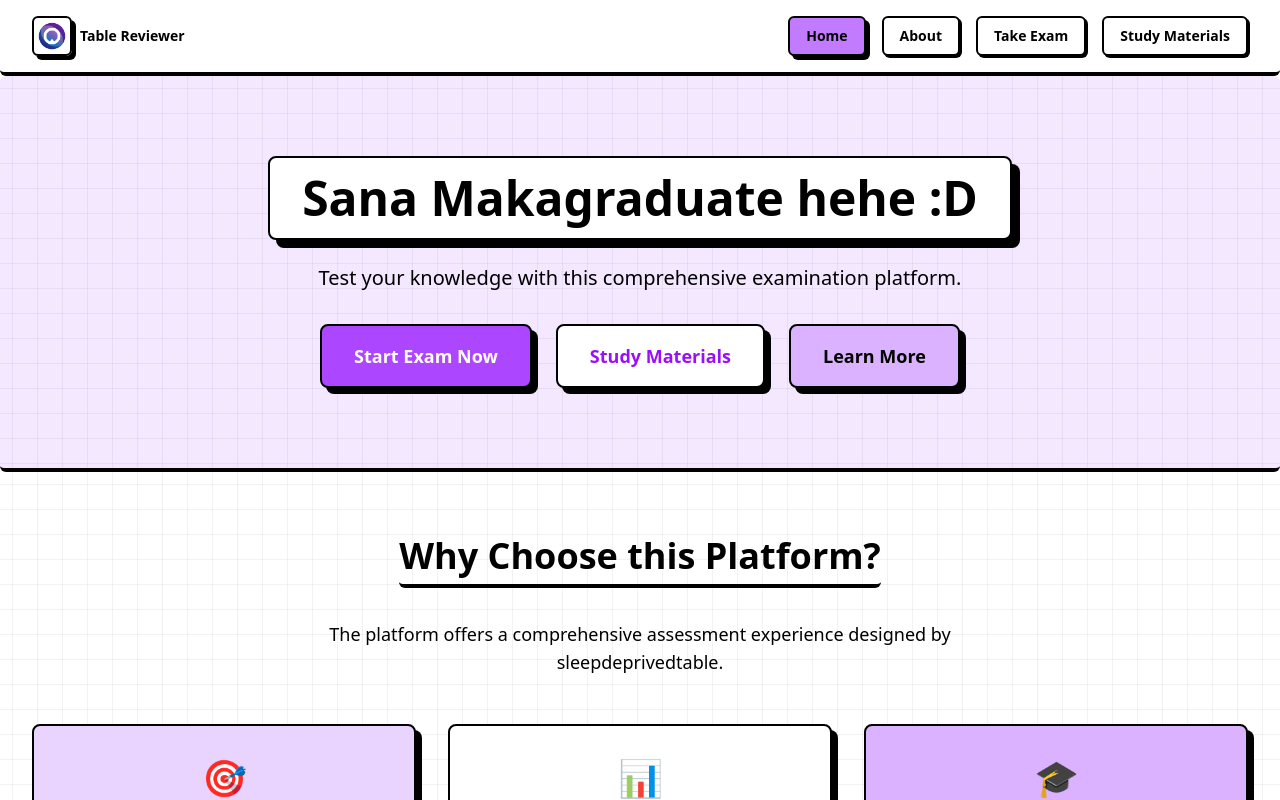
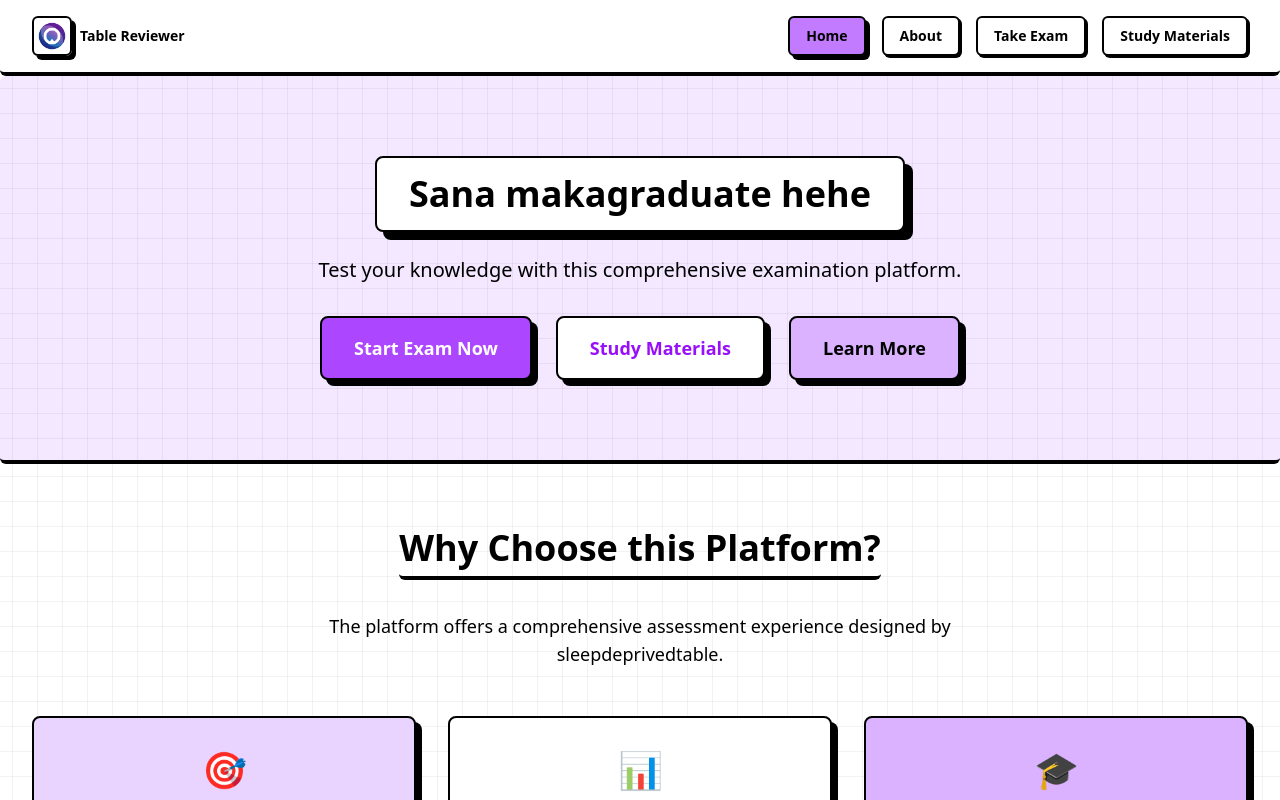
Before and after one commit to auxghlann/table_reviewer, a React (Vite) app: page / in a window 1280 px wide. Shown: the top 800 px of the page. Built offline with nearby package versions, Linux system fonts and the light colour scheme.

Commit message:
UI: fix home header

```diff
--- a/src/pages/Home.jsx
+++ b/src/pages/Home.jsx
@@ -7,8 +7,8 @@ export default function Home() {
       {/* Hero Section */}
       <section className="grid-background py-20 border-b-4 border-black">
         <div className="max-w-7xl mx-auto px-4 sm:px-6 lg:px-8 text-center">
-          <h1 className="text-5xl font-bold mb-6 text-black border-4 border-black bg-white inline-block px-8 py-4 shadow-[8px_8px_0px_0px_rgba(0,0,0,1)]">
-            Sana Makagraduate hehe :D
+          <h1 className="text-4xl font-bold mb-6 text-black border-4 border-black bg-white inline-block px-8 py-4 shadow-[8px_8px_0px_0px_rgba(0,0,0,1)]">
+            Sana makagraduate hehe
           </h1>
           <p className="text-xl mb-8 max-w-3xl mx-auto text-black font-medium">
             Test your knowledge with this comprehensive examination platform.
```
